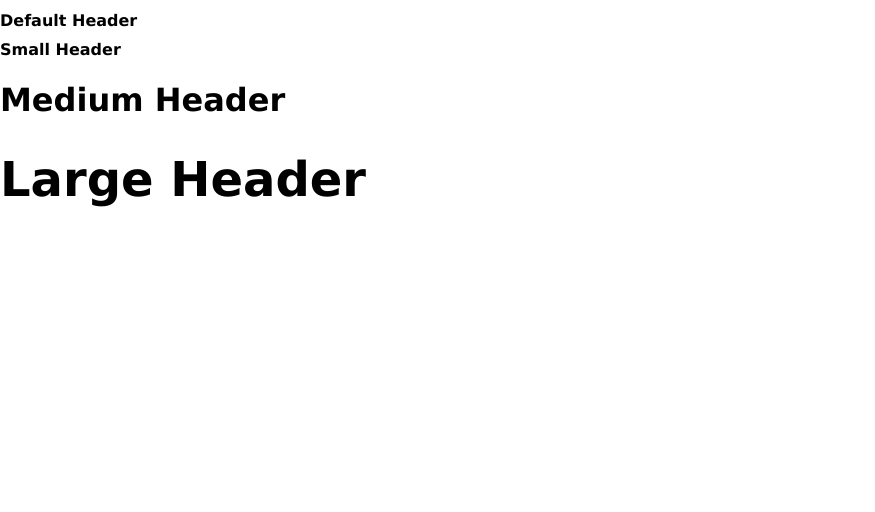
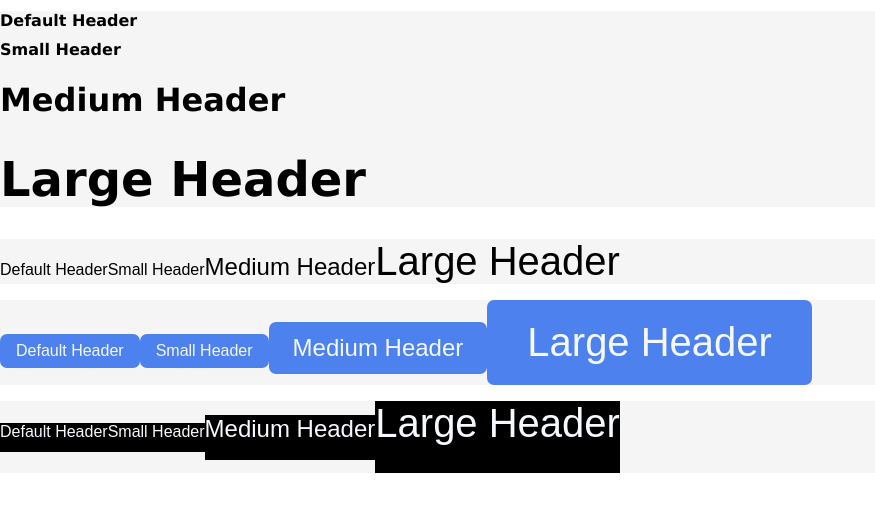
Before and after one commit to npranto/portfolio-marlon, a React (Create React App) app: page / in a window 1280 px wide. Shown: the top 512 px of the page, without its empty margins (0-875 px from the left). Built offline with nearby package versions, Linux system fonts and the light colour scheme.

Commit message:
Add  element - primary, secondary and default styles

```diff
--- a/src/App.js
+++ b/src/App.js
@@ -1,13 +1,46 @@
 import './App.css';
+import Button from './elements/Button/Button';
 import Header from './elements/Header/Header';
 
 function App() {
   return (
     <div className="App">
-      <Header> Default Header </Header>
-      <Header sm> Small Header </Header>
-      <Header md> Medium Header </Header>
-      <Header lg> Large Header </Header>
+      <div style={{ backgroundColor: 'whitesmoke', marginBottom: '1em' }}>
+        <Header>Default Header</Header>
+        <Header sm>Small Header</Header>
+        <Header md>Medium Header</Header>
+        <Header lg>Large Header</Header>
+      </div>
+      <div style={{ backgroundColor: 'whitesmoke', marginBottom: '1em' }}>
+        <Button> Default Header</Button>
+        <Button sm>Small Header</Button>
+        <Button md>Medium Header</Button>
+        <Button lg>Large Header</Button>
+      </div>
+      <div style={{ backgroundColor: 'whitesmoke', marginBottom: '1em' }}>
+        <Button primary> Default Header </Button>
+        <Button primary sm>
+          Small Header
+        </Button>
+        <Button primary md>
+          Medium Header
+        </Button>
+        <Button primary lg>
+          Large Header
+        </Button>
+      </div>
+      <div style={{ backgroundColor: 'whitesmoke', marginBottom: '1em' }}>
+        <Button secondary>Default Header </Button>
+        <Button secondary sm>
+          Small Header
+        </Button>
+        <Button secondary md>
+          Medium Header
+        </Button>
+        <Button secondary lg>
+          Large Header
+        </Button>
+      </div>
     </div>
   );
 }
--- /dev/null
+++ b/src/elements/Button/Button.css
@@ -0,0 +1,49 @@
+.Button {
+  border: none;
+  padding: 0;
+  margin: 0;
+  outline: none;
+}
+
+.Button.default {
+  background-color: transparent;
+}
+
+.Button.primary {
+  background-color: #4d81ee;
+  color: #f5f8fd;
+  padding: 0.5em 1em;
+  border-radius: 7px;
+}
+
+.Button.secondary {
+  color: #f5f8fd;
+  padding-bottom: 0.5em;
+  background: black;
+  border-top: none;
+  border-left: none;
+  border-right: none;
+  border-bottom: 3px solid transparent;
+  transition: 150ms ease-in-out;
+}
+.Button.secondary.md {
+  border-bottom-width: 5px;
+}
+.Button.secondary.lg {
+  border-bottom-width: 7.5px;
+}
+.Button.secondary:hover {
+  border-color: #4d81ee;
+}
+
+.Button.sm {
+  font-size: 1em;
+}
+
+.Button.md {
+  font-size: 1.5em;
+}
+
+.Button.lg {
+  font-size: 2.5em;
+}
--- /dev/null
+++ b/src/elements/Button/Button.js
@@ -0,0 +1,82 @@
+import React from 'react';
+import './Button.css';
+import removeExtraSpaces from '../../helpers/removeExtraSpaces';
+
+const getSize = (props) => {
+  if (props.sm) return 'sm';
+  if (props.md) return 'md';
+  if (props.lg) return 'lg';
+  return 'sm'; // fallback default size
+};
+
+const PrimaryButton = (props) => {
+  const { children, className = '' } = props;
+  const customClassName = `
+    ${className}
+    primary
+  `;
+  return (
+    <button className={removeExtraSpaces(customClassName)}>{children}</button>
+  );
+};
+
+const SecondaryButton = (props) => {
+  const { children, className = '' } = props;
+  const customClassName = `
+    ${className}
+    secondary
+  `;
+  return (
+    <button {...props} className={removeExtraSpaces(customClassName)}>
+      {children}
+    </button>
+  );
+};
+
+const DefaultButton = (props) => {
+  const { children, className = '' } = props;
+  const customClassName = `
+    ${className}
+    default
+  `;
+  return (
+    <button {...props} className={removeExtraSpaces(customClassName)}>
+      {children}
+    </button>
+  );
+};
+
+function Button(props) {
+  const { className = '', primary, secondary } = props;
+  const customClassName = `
+    Button
+    ${className}
+    ${getSize(props)}
+  `;
+
+  if (primary)
+    return (
+      <PrimaryButton
+        {...props}
+        className={removeExtraSpaces(customClassName)}
+        type="button"
+      />
+    );
+  if (secondary)
+    return (
+      <SecondaryButton
+        {...props}
+        className={removeExtraSpaces(customClassName)}
+        type="button"
+      />
+    );
+  return (
+    <DefaultButton
+      {...props}
+      className={removeExtraSpaces(customClassName)}
+      type="button"
+    />
+  );
+}
+
+export default Button;
--- a/src/elements/Header/Header.js
+++ b/src/elements/Header/Header.js
@@ -1,4 +1,5 @@
 import React from 'react';
+import removeExtraSpaces from '../../helpers/removeExtraSpaces';
 import './Header.css';
 
 const getSize = (props) => {
@@ -6,7 +7,7 @@ const getSize = (props) => {
   if (props.md) return 'md';
   if (props.lg) return 'lg';
   return 'sm'; // fallback default size
-}
+};
 
 export default function Header(props) {
   const { className = '', children } = props;
@@ -15,9 +16,5 @@ export default function Header(props) {
     ${className}
     ${getSize(props)}
   `;
-  return (
-    <h1 className={customClassName}>
-      {children}
-    </h1>
-  )
+  return <h1 className={removeExtraSpaces(customClassName)}>{children}</h1>;
 }
--- /dev/null
+++ b/src/helpers/removeExtraSpaces.js
@@ -0,0 +1,11 @@
+/**
+ * Given a string, trims spaces from each end and replaces multiple single
+ * spaces, tabs and newlines with single space
+ * @param {String} str - A string
+ * @returns {String} - A trimmed string
+ */
+const removeExtraSpaces = (str = '') => {
+  return str.trim().replace(/\s\s+/g, ' ');
+};
+
+export default removeExtraSpaces;
```
Also changed, not shown: 1 other file (tests, documents, lock files or other folders).
